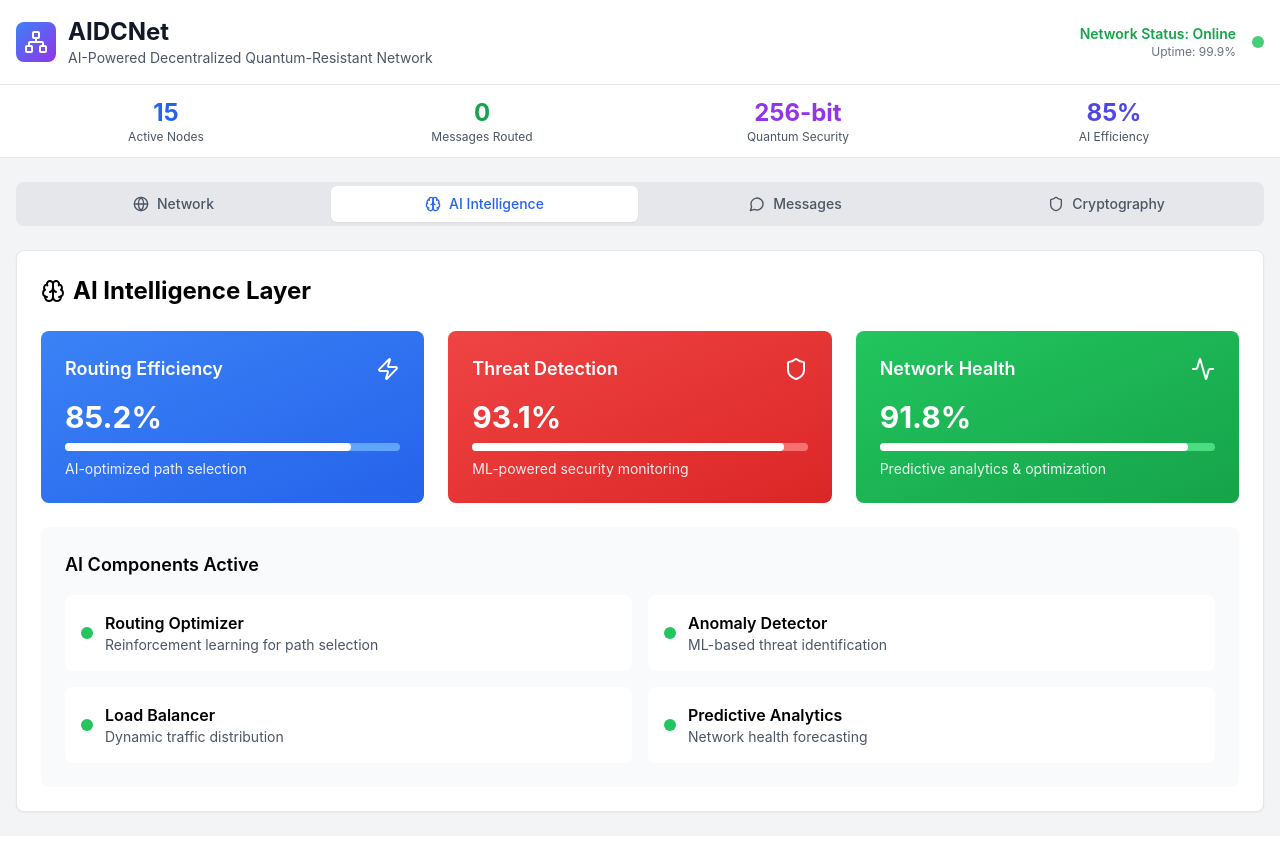
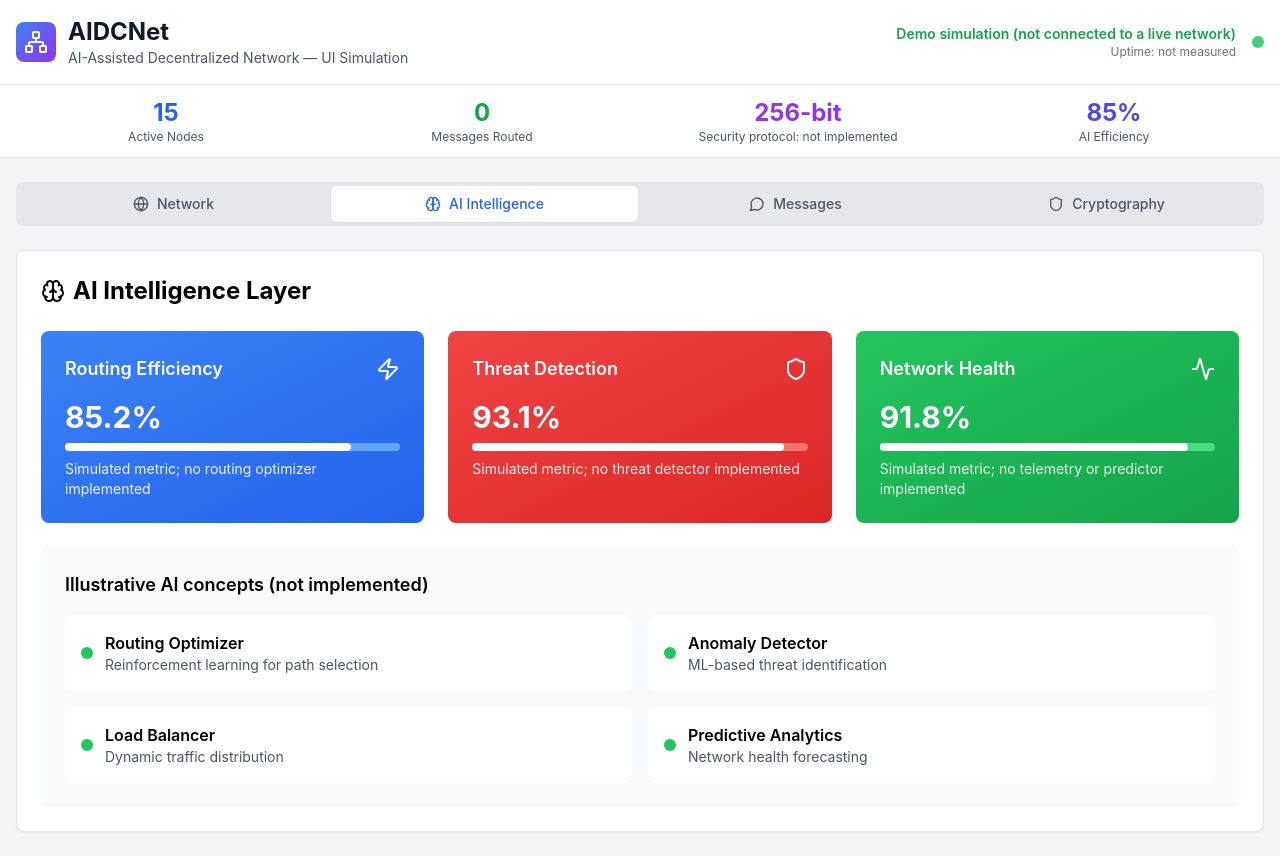
Before and after one commit to yobi369/AIDCNet, a React (Vite) app: page / in a window 1280 px wide. Both pictures are taken after a click on the button "AI Intelligence". Built offline with nearby package versions, Linux system fonts and the light colour scheme.

Commit message:
fix: label simulated network and security claims accurately

```diff
--- a/aidcnet_prototype.tsx
+++ b/aidcnet_prototype.tsx
@@ -1,4 +1,5 @@
 import React, { useState, useEffect, useRef } from 'react';
+import { clampMetric } from './src/lib/demoMetrics';
 import { Network, Shield, Brain, MessageCircle, Users, Activity, Zap, Lock, Globe, Server, AlertTriangle, CheckCircle } from 'lucide-react';
 
 const AIDCNetPrototype = () => {
@@ -13,7 +14,7 @@ const AIDCNetPrototype = () => {
   const [networkStats, setNetworkStats] = useState({
     activeNodes: 0,
     messagesRouted: 0,
-    encryptionStrength: 'Quantum-Resistant',
+    encryptionStrength: 'Not implemented (demo)',
     uptime: 99.9
   });
 
@@ -51,9 +52,9 @@ const AIDCNetPrototype = () => {
   useEffect(() => {
     const interval = setInterval(() => {
       setAIMetrics(prev => ({
-        routingEfficiency: Math.max(75, Math.min(99, prev.routingEfficiency + (Math.random() - 0.5) * 4)),
-        threatDetection: Math.max(85, Math.min(99, prev.threatDetection + (Math.random() - 0.5) * 2)),
-        networkHealth: Math.max(80, Math.min(99, prev.networkHealth + (Math.random() - 0.5) * 3))
+        routingEfficiency: clampMetric(prev.routingEfficiency + (Math.random() - 0.5) * 4, 75, 99),
+        threatDetection: clampMetric(prev.threatDetection + (Math.random() - 0.5) * 2, 85, 99),
+        networkHealth: clampMetric(prev.networkHealth + (Math.random() - 0.5) * 3, 80, 99)
       }));
     }, 3000);
 
@@ -171,7 +172,7 @@ const AIDCNetPrototype = () => {
             style={{ width: `${aiMetrics.routingEfficiency}%` }}
           ></div>
         </div>
-        <p className="text-sm mt-2 opacity-90">AI-optimized path selection</p>
+        <p className="text-sm mt-2 opacity-90">Simulated metric; no routing optimizer implemented</p>
       </div>
 
       <div className="bg-gradient-to-br from-red-500 to-red-600 rounded-lg p-6 text-white">
@@ -186,7 +187,7 @@ const AIDCNetPrototype = () => {
             style={{ width: `${aiMetrics.threatDetection}%` }}
           ></div>
         </div>
-        <p className="text-sm mt-2 opacity-90">ML-powered security monitoring</p>
+        <p className="text-sm mt-2 opacity-90">Simulated metric; no threat detector implemented</p>
       </div>
 
       <div className="bg-gradient-to-br from-green-500 to-green-600 rounded-lg p-6 text-white">
@@ -201,7 +202,7 @@ const AIDCNetPrototype = () => {
             style={{ width: `${aiMetrics.networkHealth}%` }}
           ></div>
         </div>
-        <p className="text-sm mt-2 opacity-90">Predictive analytics & optimization</p>
+        <p className="text-sm mt-2 opacity-90">Simulated metric; no telemetry or predictor implemented</p>
       </div>
     </div>
   );
@@ -260,8 +261,9 @@ const AIDCNetPrototype = () => {
       <div className="bg-gradient-to-r from-purple-500 to-indigo-600 rounded-lg p-6 text-white">
         <h3 className="text-xl font-semibold mb-4 flex items-center gap-2">
           <Lock className="w-6 h-6" />
-          Quantum-Resistant Cryptography
+          Cryptography Concepts (Not Implemented)
         </h3>
+        <p className="text-sm opacity-90 mt-4">Conceptual UI only: no cryptographic operations, key management, or protocol negotiation occur in this prototype.</p>
         <div className="grid grid-cols-1 md:grid-cols-2 gap-4">
           <div>
             <h4 className="font-semibold mb-2">Key Encapsulation</h4>
@@ -282,25 +284,25 @@ const AIDCNetPrototype = () => {
           <div className="space-y-2">
             <div className="flex justify-between">
               <span className="text-sm">Encryption Level:</span>
-              <span className="text-sm font-semibold text-green-600">256-bit PQ</span>
+              <span className="text-sm font-semibold text-green-600">Not implemented</span>
             </div>
             <div className="flex justify-between">
-              <span className="text-sm">Key Rotation:</span>
-              <span className="text-sm font-semibold text-green-600">Every 24h</span>
+              <span className="text-sm">Key Rotation (not implemented):</span>
+              <span className="text-sm font-semibold text-green-600">Not implemented</span>
             </div>
             <div className="flex justify-between">
-              <span className="text-sm">Forward Secrecy:</span>
+              <span className="text-sm">Forward Secrecy (not implemented):</span>
               <span className="text-sm font-semibold text-green-600">Enabled</span>
             </div>
             <div className="flex justify-between">
-              <span className="text-sm">Zero-Knowledge:</span>
+              <span className="text-sm">Zero-Knowledge (not implemented):</span>
               <span className="text-sm font-semibold text-green-600">Active</span>
             </div>
           </div>
         </div>
 
         <div className="bg-white rounded-lg p-4 border">
-          <h4 className="font-semibold mb-3">Threat Mitigation</h4>
+          <h4 className="font-semibold mb-3">Threats to address (not mitigated by this prototype)</h4>
           <div className="space-y-2">
             <div className="flex items-center gap-2">
               <CheckCircle className="w-4 h-4 text-green-500" />
@@ -336,13 +338,13 @@ const AIDCNetPrototype = () => {
               </div>
               <div>
                 <h1 className="text-2xl font-bold text-gray-900">AIDCNet</h1>
-                <p className="text-sm text-gray-600">AI-Powered Decentralized Quantum-Resistant Network</p>
+                <p className="text-sm text-gray-600">AI-Assisted Decentralized Network — UI Simulation</p>
               </div>
             </div>
             <div className="flex items-center gap-4">
               <div className="text-right">
-                <p className="text-sm font-semibold text-green-600">Network Status: Online</p>
-                <p className="text-xs text-gray-500">Uptime: {networkStats.uptime}%</p>
+                <p className="text-sm font-semibold text-green-600">Demo simulation (not connected to a live network)</p>
+                <p className="text-xs text-gray-500">Uptime: not measured</p>
               </div>
               <div className="w-3 h-3 bg-green-500 rounded-full animate-pulse"></div>
             </div>
@@ -364,7 +366,7 @@ const AIDCNetPrototype = () => {
             </div>
             <div className="text-center">
               <div className="text-2xl font-bold text-purple-600">256-bit</div>
-              <div className="text-xs text-gray-600">Quantum Security</div>
+              <div className="text-xs text-gray-600">Security protocol: not implemented</div>
             </div>
             <div className="text-center">
               <div className="text-2xl font-bold text-indigo-600">{aiMetrics.routingEfficiency.toFixed(0)}%</div>
@@ -424,7 +426,7 @@ const AIDCNetPrototype = () => {
                 </div>
                 <div className="bg-purple-50 rounded-lg p-4">
                   <h4 className="font-semibold text-purple-900 mb-2">Network Reach</h4>
-                  <p className="text-2xl font-bold text-purple-600">Global</p>
+                  <p className="text-2xl font-bold text-purple-600">No live network</p>
                   <p className="text-sm text-purple-700">Worldwide coverage</p>
                 </div>
               </div>
@@ -439,7 +441,7 @@ const AIDCNetPrototype = () => {
               </h2>
               <AIMetricsPanel />
               <div className="bg-gray-50 rounded-lg p-6">
-                <h3 className="text-lg font-semibold mb-4">AI Components Active</h3>
+                <h3 className="text-lg font-semibold mb-4">Illustrative AI concepts (not implemented)</h3>
                 <div className="grid grid-cols-1 md:grid-cols-2 gap-4">
                   <div className="bg-white rounded-lg p-4 flex items-center gap-3">
                     <div className="w-3 h-3 bg-green-500 rounded-full"></div>
@@ -488,7 +490,7 @@ const AIDCNetPrototype = () => {
             <div className="space-y-6">
               <h2 className="text-2xl font-bold flex items-center gap-2">
                 <Shield className="w-6 h-6" />
-                Quantum-Resistant Security
+                Cryptography Concepts (Not Implemented)
               </h2>
               <CryptoPanel />
             </div>
```
